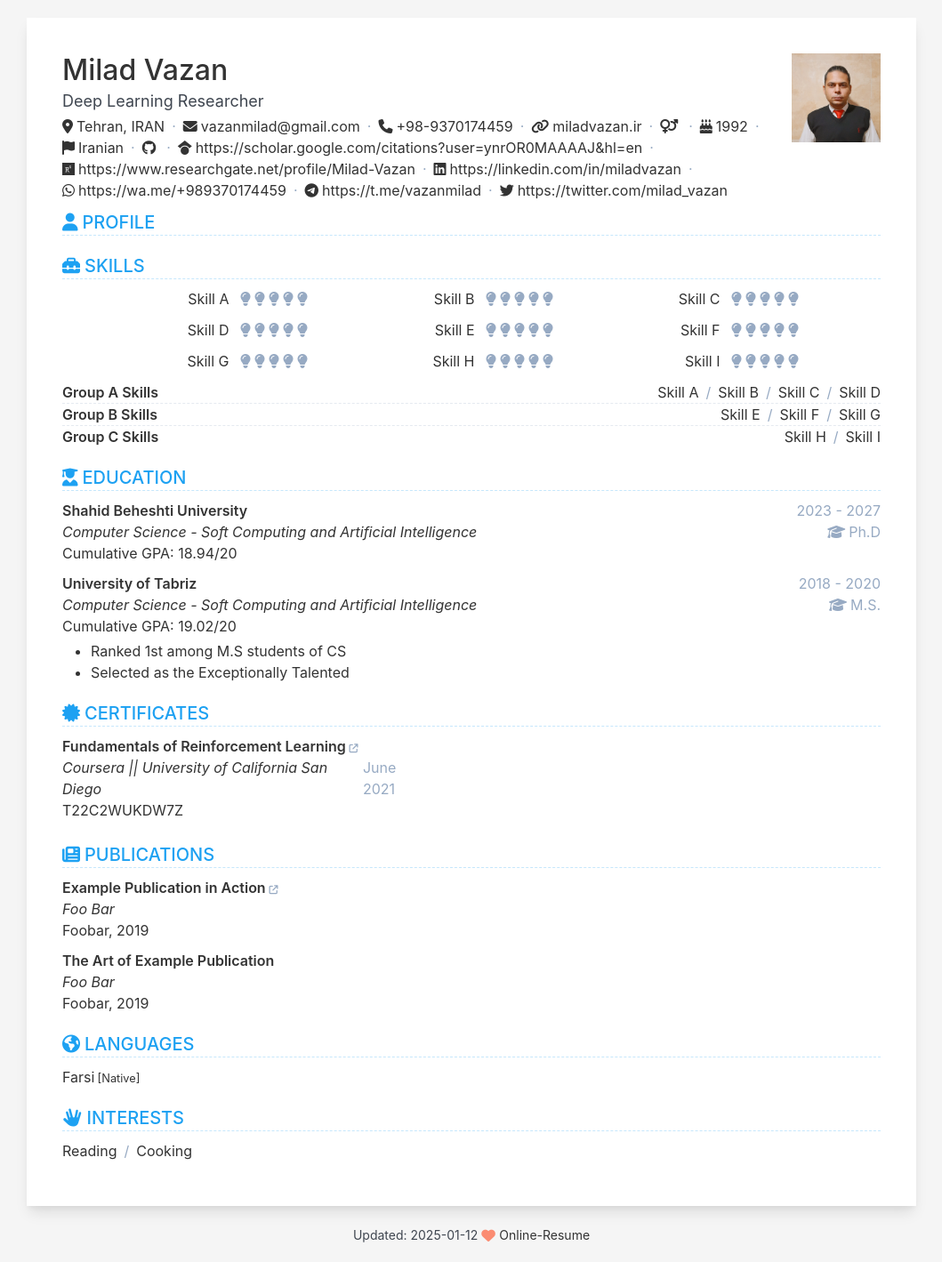
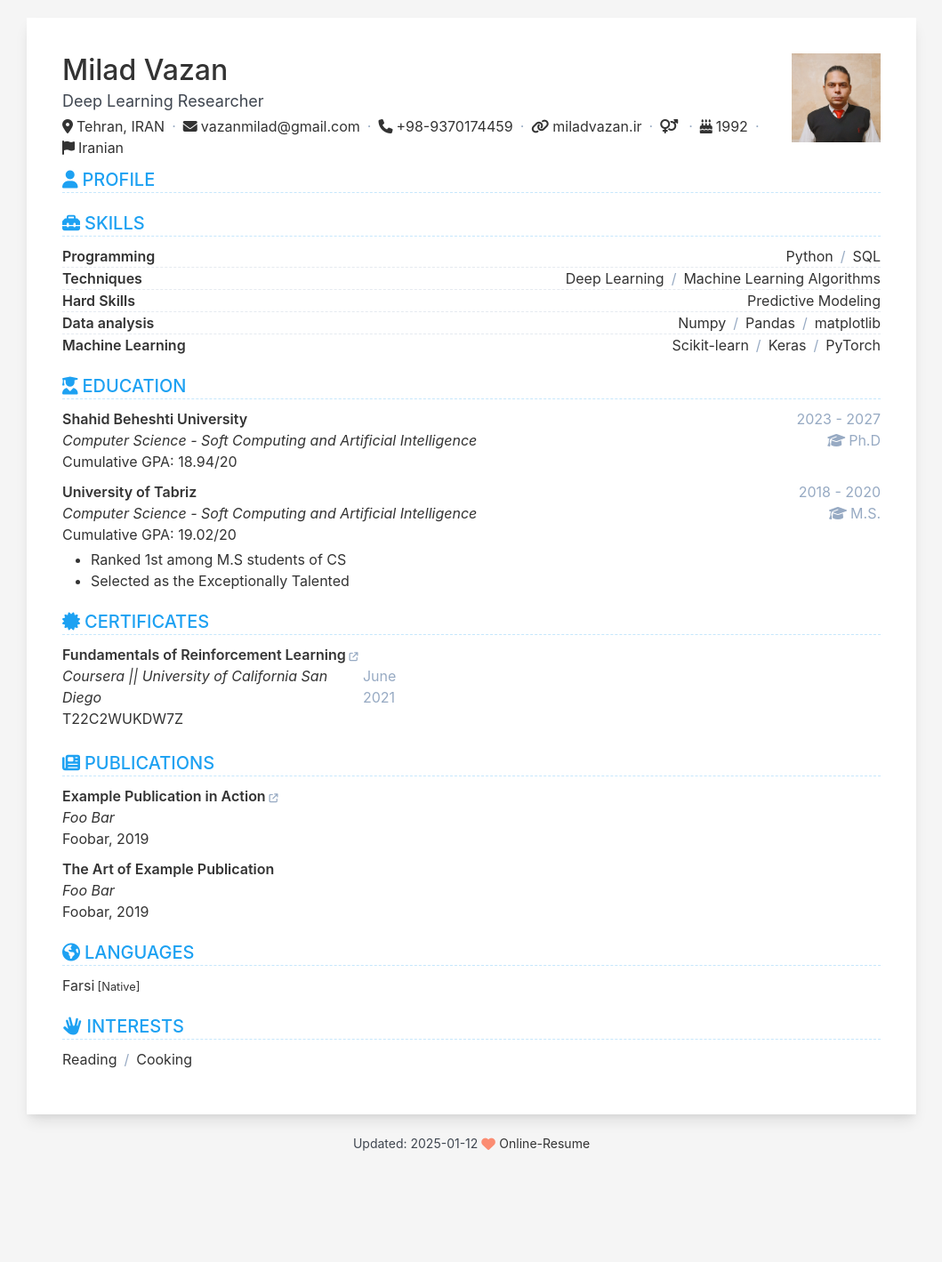
Before and after one commit to milad-ai/milad-ai.github.io, a Jekyll site: the page built from index.html, in a window 1280 px wide. Shown: the whole page at 89% size, without its empty margins (110-1169 px from the left). Built offline with Jekyll 4.4.1, drawn with Linux system fonts in a browser that asks for light colours; after the commit the page ends 1316 px from its top, so only the background shows below that.

Commit message:
Update data.yml

```diff
--- a/_data/data.yml
+++ b/_data/data.yml
@@ -25,7 +25,7 @@ contact:
   # Please copy the <> part of the comment in the link to your profile on the relevant site and paste it here.
 
   # programming
-  github:                   <milad-ai>
+  github:                   #<milad-ai>
   gitlab:                   # https://gitlab.com/<username>
   bitbucket:                # https://bitbucket.com/<username>
   git:                      # selfhost git site link without schema "https://"
@@ -38,8 +38,8 @@ contact:
   tryhackme:                # https://tryhackme.com/p/<username>
 
   # research
-  googlescholar:            "https://scholar.google.com/citations?user=ynrOR0MAAAAJ&hl=en"
-  researchgate:             "https://www.researchgate.net/profile/Milad-Vazan"
+  googlescholar:            #"https://scholar.google.com/citations?user=ynrOR0MAAAAJ&hl=en"
+  researchgate:             #"https://www.researchgate.net/profile/Milad-Vazan"
   orcid:                    # https://orcid.org/<0000-0002-4008-7820>
   figshare:                 # https://figshare.com/authors/<name/id>
   kaggle:                   # https://www.kaggle.com/<username>
@@ -60,7 +60,7 @@ contact:
   producthunt:              # https://www.producthunt.com/@<username>
 
   # cv
-  linkedin:                 "https://linkedin.com/in/miladvazan"
+  linkedin:                 #"https://linkedin.com/in/miladvazan"
   indeed:                   # https://my.indeed.com/p/<id>
   xing:                     # https://www.xing.com/profile/<username>
   fiverr:                   # https://www.fiverr.com/<username>
@@ -68,8 +68,8 @@ contact:
 
   # chat
   wechat:                   # wechat id, text or markdown link syntax
-  whatsapp:                 "https://wa.me/+989370174459"
-  telegram:                 "https://t.me/vazanmilad"
+  whatsapp:                 #"https://wa.me/+989370174459"
+  telegram:                 #"https://t.me/vazanmilad"
   messenger:                # https://m.me/<username>
   line:                     # https://line.me/R/ti/p/@<lineid>
   viber:                    # https://vb.me/<username>
@@ -85,7 +85,7 @@ contact:
   goodreads:                # https://www.goodreads.com/user/show/<username>
   strava:                   # https://www.strava.com/athletes/<id>
   wikipedia:                # https://www.wikipedia.org/wiki/User:<username>
-  twitter:                  https://twitter.com/milad_vazan
+  twitter:                  #https://twitter.com/milad_vazan
   x:                        # https://x.com/<username>
   mastodon:                 # text, the format must be like "username@yourserver.com"
   threads:                  # https://www.threads.net/@<username>
@@ -115,42 +115,29 @@ skill:
   title: Skills
   description: |
 
-  items:
-    - name: Skill A
-      level: 1
-    - name: Skill B
-      level: 4
-    - name: Skill C
-      level: 3
-    - name: Skill D
-      level: 4
-    - name: Skill E
-      level: 3
-    - name: Skill F
-      level: 1
-    - name: Skill G
-      level: 4
-    - name: Skill H
-      level: 4
-    - name: Skill I
-      level: 3
 
   groups:
-    - name: Group A Skills
+    - name: Programming
       item:
-        - Skill A
-        - Skill B
-        - Skill C
-        - Skill D
-    - name: Group B Skills
+        - Python
+        - SQL
+    - name: Techniques
       item:
-        - Skill E
-        - Skill F
-        - Skill G
-    - name: Group C Skills
+        - Deep Learning
+        - Machine Learning Algorithms
+    - name: Hard Skills
       item:
-        - Skill H
-        - Skill I
+        - Predictive Modeling
+    - name: Data analysis
+      item:
+        - Numpy
+        - Pandas
+        - matplotlib
+    - name: Machine Learning
+      item:
+        - Scikit-learn
+        - Keras
+        - PyTorch
 
 education:
   show: true
```
